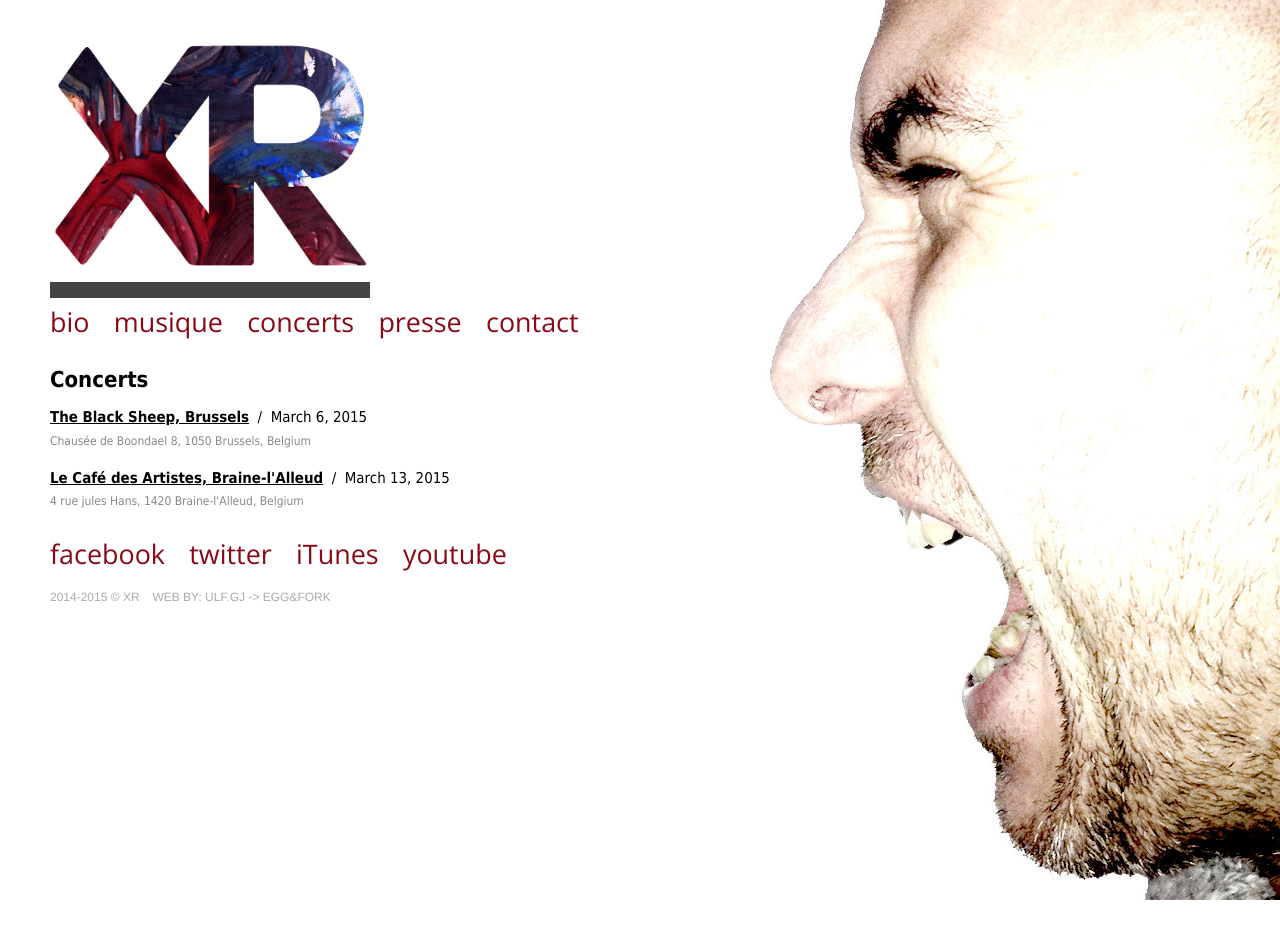
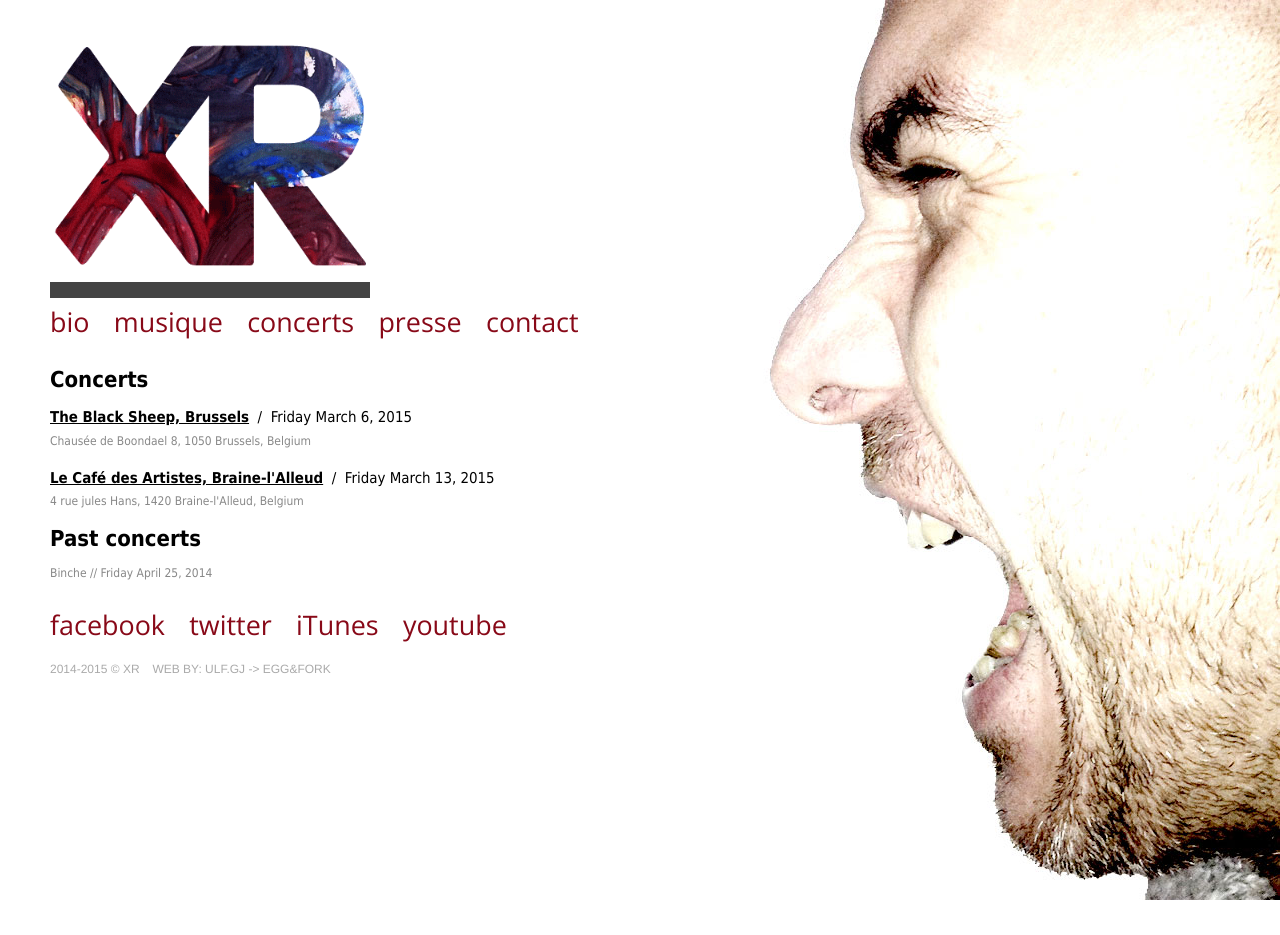
Before and after one commit to xrofficiel/xrofficiel.github.io, a Jekyll site: the page built from concerts.html, in a window 1280 px wide. Built offline with Jekyll 4.4.1, drawn with Linux system fonts in a browser that asks for light colours; some web fonts are replaced; Markdown is read by kramdown in place of the engine named in the settings.

Commit message:
past concerts logic added to concerts.html

```diff
--- a/_data/gig-list.yml
+++ b/_data/gig-list.yml
@@ -1,19 +1,19 @@
 - venue: Binche
   url: http://example.com
   address: av. Wanderpepen, 7130 Binche, Belgium
-  date: April 25, 2014
+  date: Friday April 25, 2014
   year: 2014
   first_gig_of_year: true
 
 - venue: The Black Sheep, Brussels
   url: http://www.facebook.com/events/1407407912895070/
   address: Chausée de Boondael 8, 1050 Brussels, Belgium
-  date: March 6, 2015
+  date: Friday March 6, 2015
   year: 2015
   first_gig_of_year: true
 
 - venue: Le Café des Artistes, Braine-l'Alleud
   url: http://www.facebook.com/events/1575553179324857/
   address: 4 rue jules Hans, 1420 Braine-l'Alleud, Belgium
-  date: March 13, 2015
+  date: Friday March 13, 2015
   year: 2015
--- a/concerts.html
+++ b/concerts.html
@@ -52,3 +52,18 @@ title: XR Officiel - Rock Fran&ccedil;ais, Son Neuf
   {% endfor %}
 
 </div>
+
+<h2>Past concerts</h2>
+
+{% for gig in site.data.gig-list %}
+
+  {% assign: gig_date = gig.date | date: "%s" %}
+  {% assign: gig_date = gig_date | times: 1 %}
+
+  {% if gig_date < expire_period %}
+
+    <p class="past_concerts">{{ gig.venue }} // {{gig.date}}</p>
+
+  {% endif %}
+
+{% endfor %}
--- a/css/italian_fashion.css
+++ b/css/italian_fashion.css
@@ -173,7 +173,7 @@ a.back-link:hover {
 }
 
 /*tour.html specifics*/
-.gig_addr {
+.gig_addr, .past_concerts {
   color: #888;
   font-size: 80%;
 }
```
